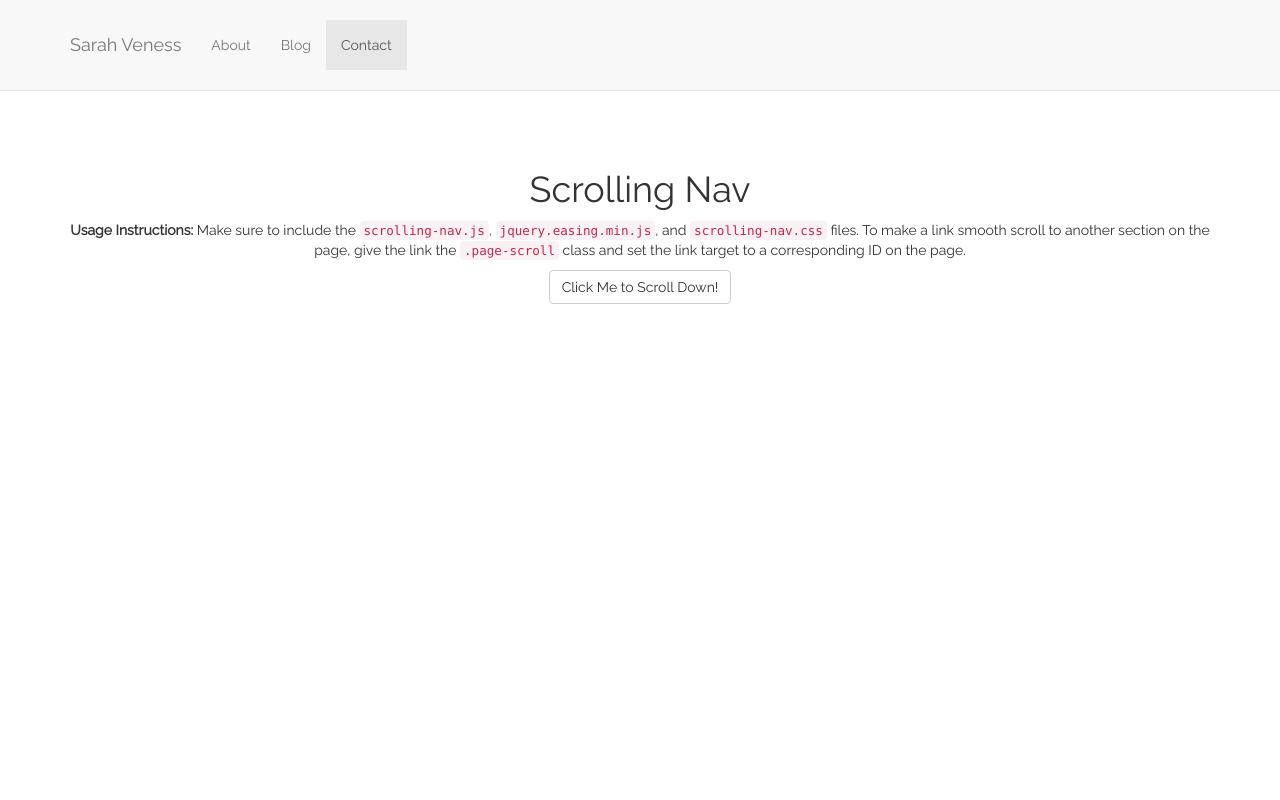
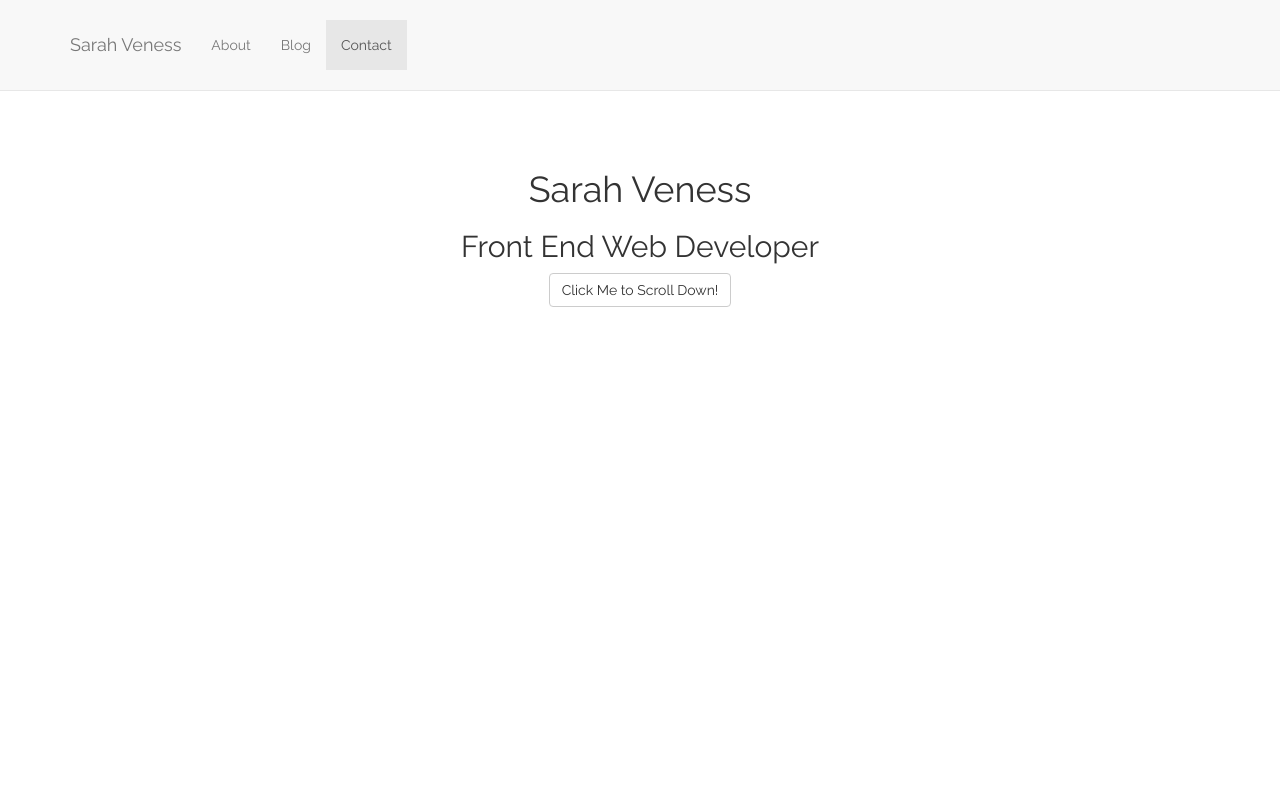
Before and after one commit to sarahveness/sarahveness.com, a website: page index.html in a window 1280 px wide. Shown: the top 800 px of the page. Drawn offline with Linux system fonts and the light colour scheme.

Commit message:
cleaned up spacing

```diff
--- a/index.html
+++ b/index.html
@@ -16,10 +16,7 @@
   <link href="https://fonts.googleapis.com/css?family=Raleway" rel="stylesheet">
 </head>
 
-<!-- The #page-top ID is part of the scrolling feature - the data-spy and data-target are part of the built-in Bootstrap scrollspy function -->
-
 <body id="page-top" data-spy="scroll" data-target=".navbar-fixed-top">
-
   <!-- Navigation -->
   <nav class="navbar navbar-default navbar-fixed-top" role="navigation">
     <div class="container">
@@ -32,7 +29,6 @@
         </button>
         <a class="navbar-brand page-scroll" href="#page-top">Sarah Veness</a>
       </div>
-
       <!-- Collect the nav links, forms, and other content for toggling -->
       <div class="collapse navbar-collapse navbar-ex1-collapse">
         <ul class="nav navbar-nav">
@@ -53,14 +49,13 @@
       </div>
     </div>
   </nav>
-
   <!-- Intro Section -->
   <section id="intro" class="intro-section">
     <div class="container">
       <div class="row">
         <div class="col-lg-12">
-                    <h1>Scrolling Nav</h1>
-                    <p><strong>Usage Instructions:</strong> Make sure to include the <code>scrolling-nav.js</code>, <code>jquery.easing.min.js</code>, and <code>scrolling-nav.css</code> files. To make a link smooth scroll to another section on the page, give the link the <code>.page-scroll</code> class and set the link target to a corresponding ID on the page.</p>
+          <h1>Sarah Veness</h1>
+          <h2>Front End Web Developer</h2>
           <a class="btn btn-default page-scroll" href="#about">Click Me to Scroll Down!</a>
         </div>
       </div>
@@ -100,13 +95,8 @@
     </div>
   </section>
 
-    <!-- jQuery -->
   <script src="js/jquery.js"></script>
-
-    <!-- Bootstrap Core JavaScript -->
   <script src="js/bootstrap.min.js"></script>
-
-    <!-- Scrolling Nav JavaScript -->
   <script src="js/jquery.easing.min.js"></script>
   <script src="js/scrolling-nav.js"></script>
 
```
Lines whose indentation alone changed are shown as unchanged.
